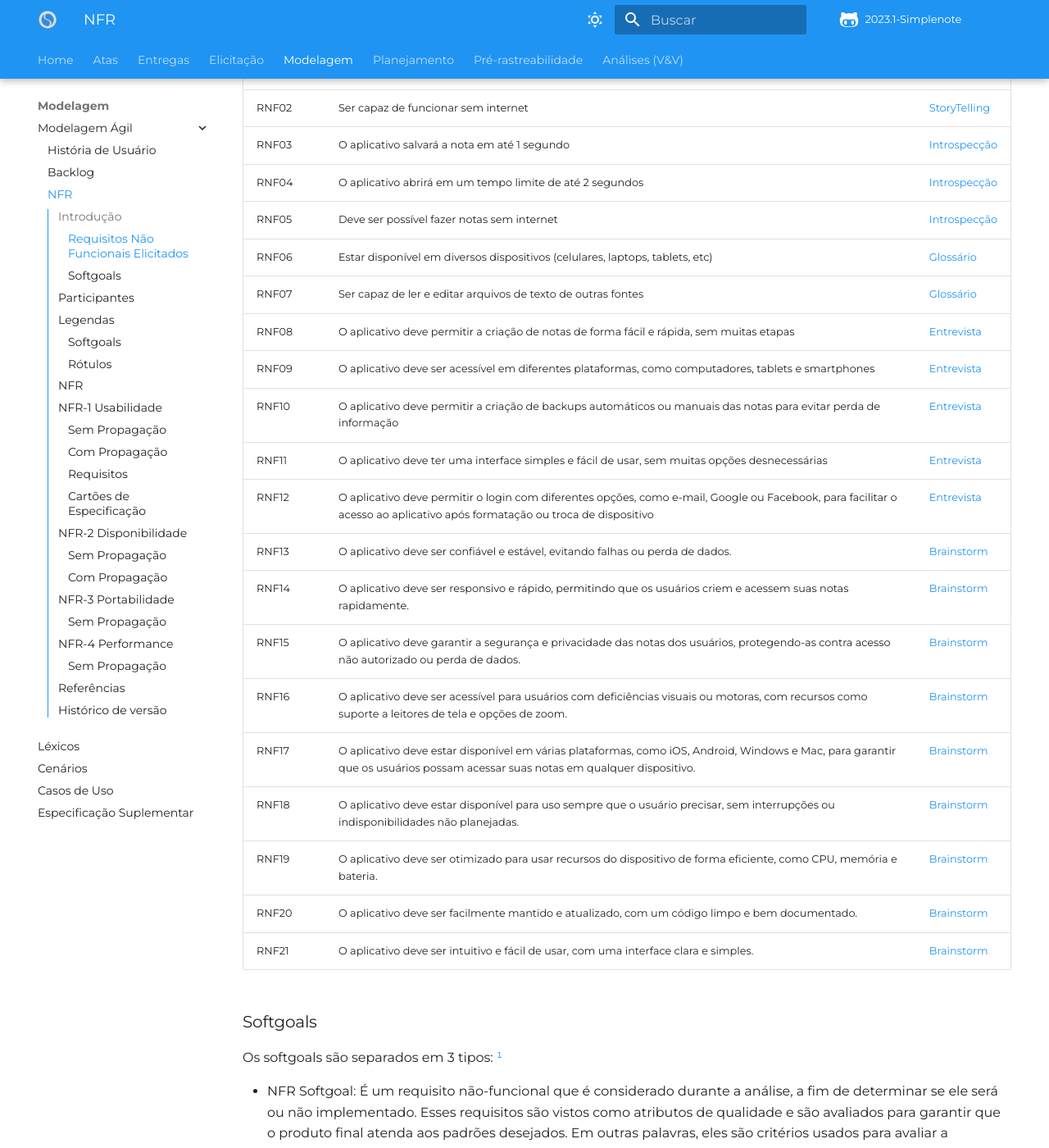
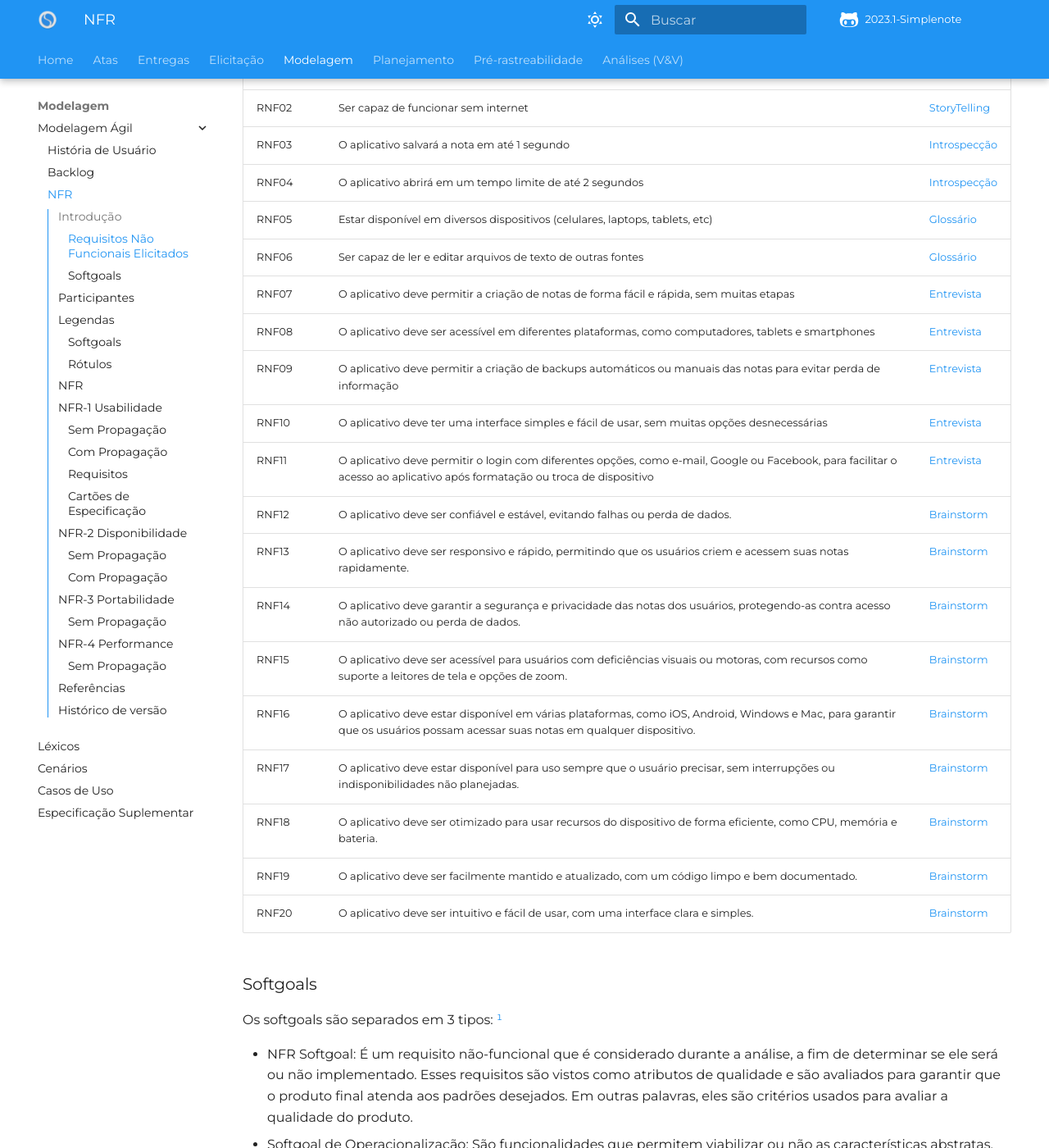
Before and after one commit to Requisitos-de-Software/2023.1-Simplenote, an MkDocs documentation site: the page built from docs/modelagem/nfr.md, in a window 1280 px wide and 1400 px high, scrolled down 441 px. Shown: the whole window at 82% size. Built offline with MkDocs 1.6.1 and Material for MkDocs 9.7.7, drawn with Linux system fonts in a browser that asks for light colours; some web fonts are replaced; comment, search, counter and statistics services are not loaded.

Commit message:
retirando um RNF repetido

```diff
--- a/docs/modelagem/nfr.md
+++ b/docs/modelagem/nfr.md
@@ -13,23 +13,22 @@ Não-Funcionais e podem estar inter-relacionados, expressando a influência de u
 |RNF02| Ser capaz de funcionar sem internet	| [StoryTelling](https://requisitos-de-software.github.io/2023.1-Simplenote/elicitacao/storytelling/)|
 |RNF03| O aplicativo salvará a nota em até 1 segundo| [Introspecção](https://requisitos-de-software.github.io/2023.1-Simplenote/elicitacao/Introspec%C3%A7%C3%A3o/)|
 |RNF04| O aplicativo abrirá em um tempo limite de até 2 segundos| [Introspecção](https://requisitos-de-software.github.io/2023.1-Simplenote/elicitacao/Introspec%C3%A7%C3%A3o/)|
-|RNF05| Deve ser possível fazer notas sem internet| [Introspecção](https://requisitos-de-software.github.io/2023.1-Simplenote/elicitacao/Introspec%C3%A7%C3%A3o/)|
-|RNF06| Estar disponível em diversos dispositivos (celulares, laptops, tablets, etc)| [Glossário](https://requisitos-de-software.github.io/2023.1-Simplenote/elicitacao/glossario/)|
-|RNF07| Ser capaz de ler e editar arquivos de texto de outras fontes| [Glossário](https://requisitos-de-software.github.io/2023.1-Simplenote/elicitacao/glossario/)|
-|RNF08| O aplicativo deve permitir a criação de notas de forma fácil e rápida, sem muitas etapas| [Entrevista](https://requisitos-de-software.github.io/2023.1-Simplenote/elicitacao/entrevista/)|
-|RNF09| O aplicativo deve ser acessível em diferentes plataformas, como computadores, tablets e smartphones| [Entrevista](https://requisitos-de-software.github.io/2023.1-Simplenote/elicitacao/entrevista/)|
-|RNF10| O aplicativo deve permitir a criação de backups automáticos ou manuais das notas para evitar perda de informação| [Entrevista](https://requisitos-de-software.github.io/2023.1-Simplenote/elicitacao/entrevista/)|
-|RNF11| O aplicativo deve ter uma interface simples e fácil de usar, sem muitas opções desnecessárias| [Entrevista](https://requisitos-de-software.github.io/2023.1-Simplenote/elicitacao/entrevista/)|
-|RNF12| O aplicativo deve permitir o login com diferentes opções, como e-mail, Google ou Facebook, para facilitar o acesso ao aplicativo após formatação ou troca de dispositivo| [Entrevista](https://requisitos-de-software.github.io/2023.1-Simplenote/elicitacao/entrevista/)|
-|RNF13| O aplicativo deve ser confiável e estável, evitando falhas ou perda de dados.| [Brainstorm](https://requisitos-de-software.github.io/2023.1-Simplenote/elicitacao/brainstorming/)|
-|RNF14| O aplicativo deve ser responsivo e rápido, permitindo que os usuários criem e acessem suas notas rapidamente.| [Brainstorm](https://requisitos-de-software.github.io/2023.1-Simplenote/elicitacao/brainstorming/)|
-|RNF15| O aplicativo deve garantir a segurança e privacidade das notas dos usuários, protegendo-as contra acesso não autorizado ou perda de dados.| [Brainstorm](https://requisitos-de-software.github.io/2023.1-Simplenote/elicitacao/brainstorming/)|
-|RNF16| O aplicativo deve ser acessível para usuários com deficiências visuais ou motoras, com recursos como suporte a leitores de tela e opções de zoom.| [Brainstorm](https://requisitos-de-software.github.io/2023.1-Simplenote/elicitacao/brainstorming/)|
-|RNF17| O aplicativo deve estar disponível em várias plataformas, como iOS, Android, Windows e Mac, para garantir que os usuários possam acessar suas notas em qualquer dispositivo. | [Brainstorm](https://requisitos-de-software.github.io/2023.1-Simplenote/elicitacao/brainstorming/)|
-|RNF18| O aplicativo deve estar disponível para uso sempre que o usuário precisar, sem interrupções ou indisponibilidades não planejadas.| [Brainstorm](https://requisitos-de-software.github.io/2023.1-Simplenote/elicitacao/brainstorming/)|
-|RNF19| O aplicativo deve ser otimizado para usar recursos do dispositivo de forma eficiente, como CPU, memória e bateria. | [Brainstorm](https://requisitos-de-software.github.io/2023.1-Simplenote/elicitacao/brainstorming/)|
-|RNF20| O aplicativo deve ser facilmente mantido e atualizado, com um código limpo e bem documentado. | [Brainstorm](https://requisitos-de-software.github.io/2023.1-Simplenote/elicitacao/brainstorming/)|
-|RNF21| O aplicativo deve ser intuitivo e fácil de usar, com uma interface clara e simples.| [Brainstorm](https://requisitos-de-software.github.io/2023.1-Simplenote/elicitacao/brainstorming/)|
+|RNF05| Estar disponível em diversos dispositivos (celulares, laptops, tablets, etc)| [Glossário](https://requisitos-de-software.github.io/2023.1-Simplenote/elicitacao/glossario/)|
+|RNF06| Ser capaz de ler e editar arquivos de texto de outras fontes| [Glossário](https://requisitos-de-software.github.io/2023.1-Simplenote/elicitacao/glossario/)|
+|RNF07| O aplicativo deve permitir a criação de notas de forma fácil e rápida, sem muitas etapas| [Entrevista](https://requisitos-de-software.github.io/2023.1-Simplenote/elicitacao/entrevista/)|
+|RNF08| O aplicativo deve ser acessível em diferentes plataformas, como computadores, tablets e smartphones| [Entrevista](https://requisitos-de-software.github.io/2023.1-Simplenote/elicitacao/entrevista/)|
+|RNF09| O aplicativo deve permitir a criação de backups automáticos ou manuais das notas para evitar perda de informação| [Entrevista](https://requisitos-de-software.github.io/2023.1-Simplenote/elicitacao/entrevista/)|
+|RNF10| O aplicativo deve ter uma interface simples e fácil de usar, sem muitas opções desnecessárias| [Entrevista](https://requisitos-de-software.github.io/2023.1-Simplenote/elicitacao/entrevista/)|
+|RNF11| O aplicativo deve permitir o login com diferentes opções, como e-mail, Google ou Facebook, para facilitar o acesso ao aplicativo após formatação ou troca de dispositivo| [Entrevista](https://requisitos-de-software.github.io/2023.1-Simplenote/elicitacao/entrevista/)|
+|RNF12| O aplicativo deve ser confiável e estável, evitando falhas ou perda de dados.| [Brainstorm](https://requisitos-de-software.github.io/2023.1-Simplenote/elicitacao/brainstorming/)|
+|RNF13| O aplicativo deve ser responsivo e rápido, permitindo que os usuários criem e acessem suas notas rapidamente.| [Brainstorm](https://requisitos-de-software.github.io/2023.1-Simplenote/elicitacao/brainstorming/)|
+|RNF14| O aplicativo deve garantir a segurança e privacidade das notas dos usuários, protegendo-as contra acesso não autorizado ou perda de dados.| [Brainstorm](https://requisitos-de-software.github.io/2023.1-Simplenote/elicitacao/brainstorming/)|
+|RNF15| O aplicativo deve ser acessível para usuários com deficiências visuais ou motoras, com recursos como suporte a leitores de tela e opções de zoom.| [Brainstorm](https://requisitos-de-software.github.io/2023.1-Simplenote/elicitacao/brainstorming/)|
+|RNF16| O aplicativo deve estar disponível em várias plataformas, como iOS, Android, Windows e Mac, para garantir que os usuários possam acessar suas notas em qualquer dispositivo. | [Brainstorm](https://requisitos-de-software.github.io/2023.1-Simplenote/elicitacao/brainstorming/)|
+|RNF17| O aplicativo deve estar disponível para uso sempre que o usuário precisar, sem interrupções ou indisponibilidades não planejadas.| [Brainstorm](https://requisitos-de-software.github.io/2023.1-Simplenote/elicitacao/brainstorming/)|
+|RNF18| O aplicativo deve ser otimizado para usar recursos do dispositivo de forma eficiente, como CPU, memória e bateria. | [Brainstorm](https://requisitos-de-software.github.io/2023.1-Simplenote/elicitacao/brainstorming/)|
+|RNF19| O aplicativo deve ser facilmente mantido e atualizado, com um código limpo e bem documentado. | [Brainstorm](https://requisitos-de-software.github.io/2023.1-Simplenote/elicitacao/brainstorming/)|
+|RNF20| O aplicativo deve ser intuitivo e fácil de usar, com uma interface clara e simples.| [Brainstorm](https://requisitos-de-software.github.io/2023.1-Simplenote/elicitacao/brainstorming/)|
 
 ### Softgoals
 
```
